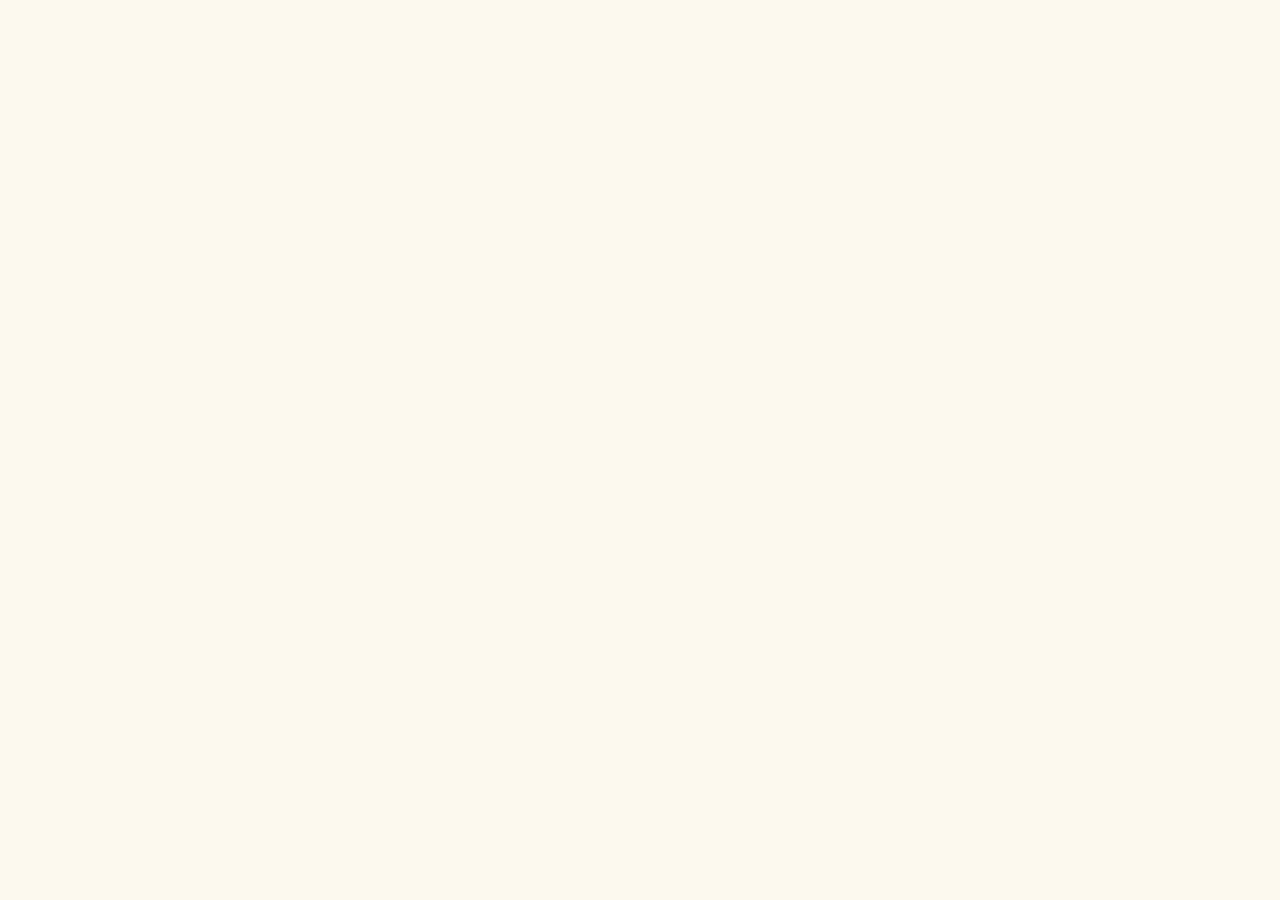
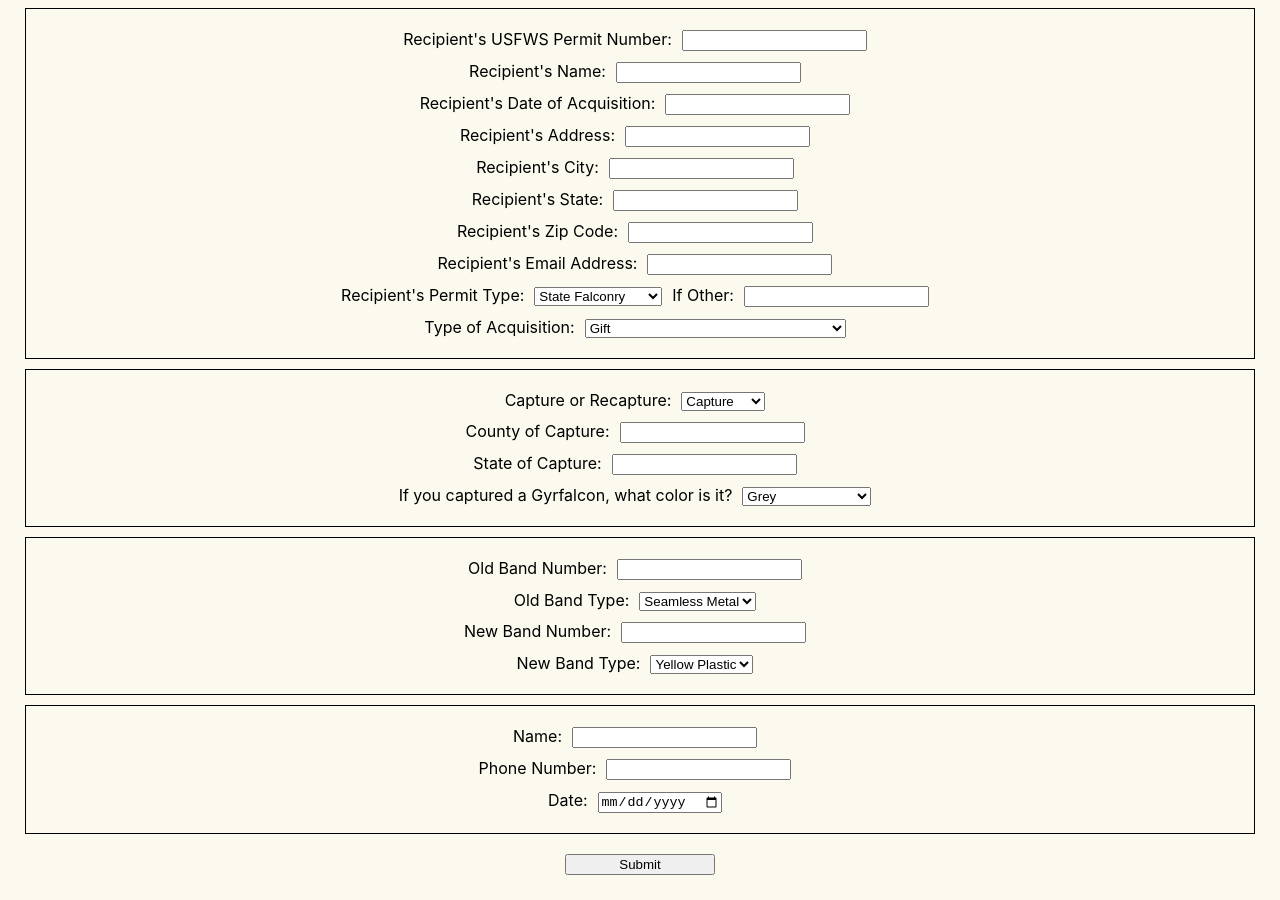
Before and after one commit to Emberglo/falconry-reporting-system, a React (Create React App) app: page /add-form in a window 1280 px wide. Shown: the part 787-1687 px from the top of the page. Before the commit the page ends 800 px from the top, so only its background shows below. Built offline with nearby package versions, Linux system fonts and the light colour scheme.

Commit message:
building and styling form

```diff
--- a/src/App.css
+++ b/src/App.css
@@ -1,6 +1,7 @@
-/* Colors */
+/*
+Colors
 
-/* background: #FCF9EE
+background: #FCF9EE
 
 Light Green: #D1EEE8
 
@@ -8,7 +9,8 @@ Grey: #B4C2C2
 
 Dark Green: #8A9793
 
-Dark Brown: #4A4244 */
+Dark Brown: #4A4244
+*/
 
 /* SECTION - App Styles */
 
@@ -29,6 +31,34 @@ body {
 .add-form-page {
   display: flex;
   flex-direction: column;
+}
+
+.form {
+  display: flex;
+  flex-direction: column;
+}
+
+.form-section {
+  padding: 15px 0px;
+  margin: 5px 25px;
+  border: 1px solid black;
+  display: flex;
+  flex-direction: column;
+}
+
+label {
+  margin: 5px 0px;
+}
+
+input, select {
+  margin: 0px 10px;
+}
+
+.submit-button {
+  width: 150px;
+  align-self: center;
+  margin-top: 15px;
+  margin-bottom: 25px;
 }
 
 /* SECTION - Form Page */
--- a/src/Pages/AddForm.jsx
+++ b/src/Pages/AddForm.jsx
@@ -34,17 +34,27 @@ const AddForm = () => {
     const [recipientPermit, setRecipientPermit] = useState();
     const [recipientTypeOfAcquisition, setRecipientTypeOfAcquisition] = useState();
 
-    const [] = useState();
+    const [captureRecapture, setCaptureRecapture] = useState();
+    const [county, setCounty] = useState();
+    const [state, setState] = useState();
+    const [colorPhase, setColorPhase] = useState();
 
+    const [oldBandNumber, setOldBandNumber] = useState();
+    const [oldBandType, setOldBandType] = useState();
+    const [newBandNumber, setNewBandNumber] = useState();
+    const [newBandType, setNewBandType] = useState();
 
+    const [name, setName] = useState();
+    const [phoneNumber, setPhoneNumber] = useState();
+    const [date, setDate] = useState();
 
   return (
     <div className="add-form-page">
         <Link to="/">Home</Link>
 
-        <form action="">
+        <form action="" className="form">
 
-            <div>
+            <div className="section-1 form-section">
                 <label htmlFor="species">
                     Species:
                     <input type="text" />
@@ -86,7 +96,7 @@ const AddForm = () => {
                 </label>
             </div>
 
-            <div>
+            <div className="section-2 form-section">
                 <label htmlFor="senderPermitNumber">
                     Sender's USFWS Permit Number:
                     <input type="text" />
@@ -153,7 +163,7 @@ const AddForm = () => {
                 </label>
             </div>
 
-            <div>
+            <div className="section-3 form-section">
                 <label htmlFor="recipientPermitNumber">
                     Recipient's USFWS Permit Number:
                     <input type="text" />
@@ -166,38 +176,119 @@ const AddForm = () => {
                     Recipient's Date of Acquisition:
                     <input type="text" />
                 </label>
-                <label htmlFor="">
+                <label htmlFor="recipientAddress">
+                    Recipient's Address:
                     <input type="text" />
                 </label>
-                <label htmlFor="">
+                <label htmlFor="recipientCity">
+                    Recipient's City:
                     <input type="text" />
                 </label>
-                <label htmlFor="">
+                <label htmlFor="recipientState">
+                    Recipient's State:
                     <input type="text" />
                 </label>
-                <label htmlFor="">
+                <label htmlFor="recipientZip">
+                    Recipient's Zip Code:
                     <input type="text" />
                 </label>
-                <label htmlFor="">
+                <label htmlFor="recipientEmail">
+                    Recipient's Email Address:
                     <input type="text" />
                 </label>
-                <label htmlFor="">
+                <label htmlFor="recipientPermit">
+                    Recipient's Permit Type:
                     <select name="" id="">
-                        <option value=""></option>
-                        <option value=""></option>
-                        <option value=""></option>
+                        <option value="stateFalconry">State Falconry</option>
+                        <option value="fwsRaptorPropigation">FWS Raptor Prop</option>
+                        <option value="other">Other</option>
                     </select>
+                    If Other:
                     <input type="text" />
                 </label>
-                <label htmlFor="">
+                <label htmlFor="recipientTypeOfAcquisition">
+                    Type of Acquisition:
                     <select name="" id="">
-                        <option value=""></option>
-                        <option value=""></option>
-                        <option value=""></option>
-                        <option value=""></option>
+                        <option value="gift">Gift</option>
+                        <option value="purchase">Purchase</option>
+                        <option value="loan">Loan</option>
+                        <option value="captureRecapture">Capture/Recapture (complete Section 4)</option>
                     </select>
                 </label>
             </div>
+
+            <div className="section-4 form-section">
+                <label htmlFor="captureRecapture">
+                    Capture or Recapture:
+                    <select name="" id="">
+                        <option value="capture">Capture</option>
+                        <option value="recapture">Recapture</option>
+                    </select>
+                </label>
+                <label htmlFor="county">
+                    County of Capture:
+                    <input type="text" />
+                </label>
+                <label htmlFor="state">
+                    State of Capture:
+                    {/* TODO - possibly switch this to a dropdown */}
+                    <input type="text" />
+                </label>
+                <label htmlFor="colorPhase">
+                    If you captured a Gyrfalcon, what color is it?
+                    <select name="" id="">
+                        <option value="grey">Grey</option>
+                        <option value="black">Black</option>
+                        <option value="white">White</option>
+                        <option value="unknown">Unkown (nestling)</option>
+                    </select>
+                </label>
+            </div>
+
+            <div className="section-5 form-section">
+                <label htmlFor="oldBandNumber">
+                    Old Band Number:
+                    <input type="text" />
+                </label>
+                <label htmlFor="oldBandType">
+                    Old Band Type:
+                    <select name="" id="">
+                        <option value="seamlessMetal">Seamless Metal</option>
+                        <option value="yellowPlastic">Yellow Plastic</option>
+                        <option value="blackPlastic">Black Plastic</option>
+                        <option value="microchip">Microchip</option>
+                    </select>
+                </label>
+                <label htmlFor="newBandNumber">
+                    New Band Number:
+                    <input type="text" />
+                </label>
+                <label htmlFor="newBandType">
+                    New Band Type:
+                    <select name="" id="">
+                        <option value="yellowPlastic">Yellow Plastic</option>
+                        <option value="blackPlastic">Black Plastic</option>
+                        <option value="microchip">Microchip</option>
+                    </select>
+                </label>
+            </div>
+
+            <div className="section-6 form-section">
+                <label htmlFor="name">
+                    Name:
+                    <input type="text" />
+                </label>
+                <label htmlFor="phoneNumber">
+                    Phone Number:
+                    <input type="text" />
+                </label>
+                <label htmlFor="date">
+                    Date:
+                    <input type="date" name="" id="" />
+                </label>
+            </div>
+
+            <button type="submit" className="submit-button">Submit</button>
 
         </form>
     </div>
```
